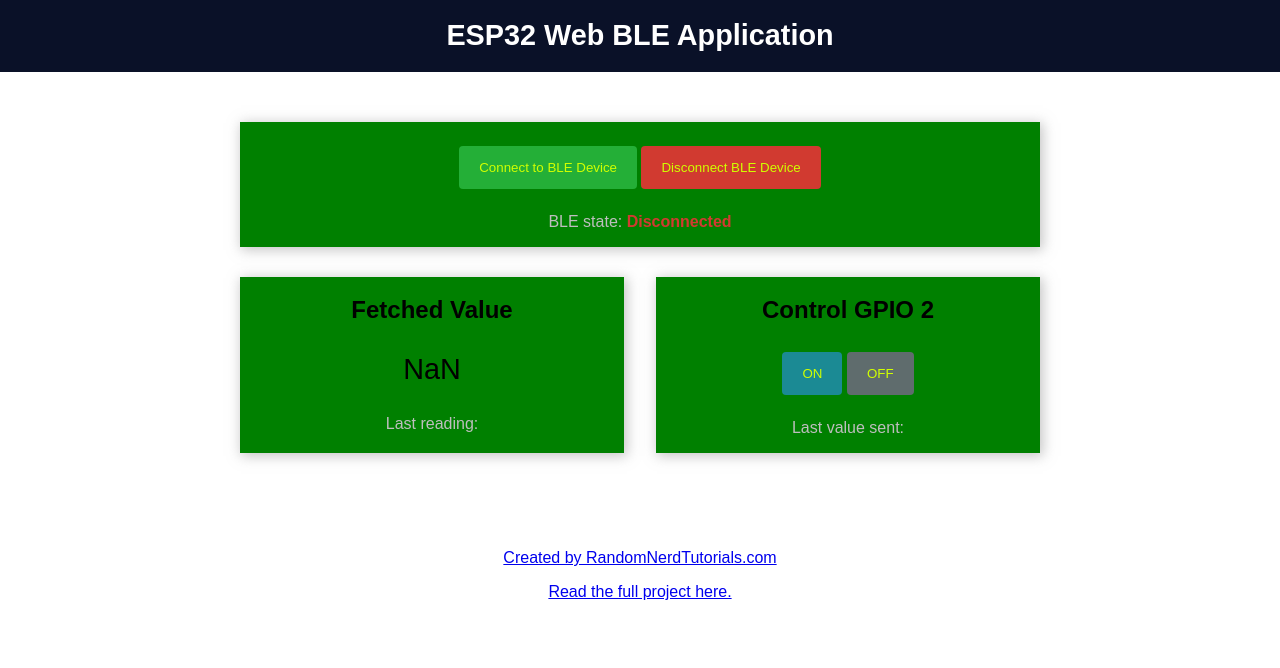
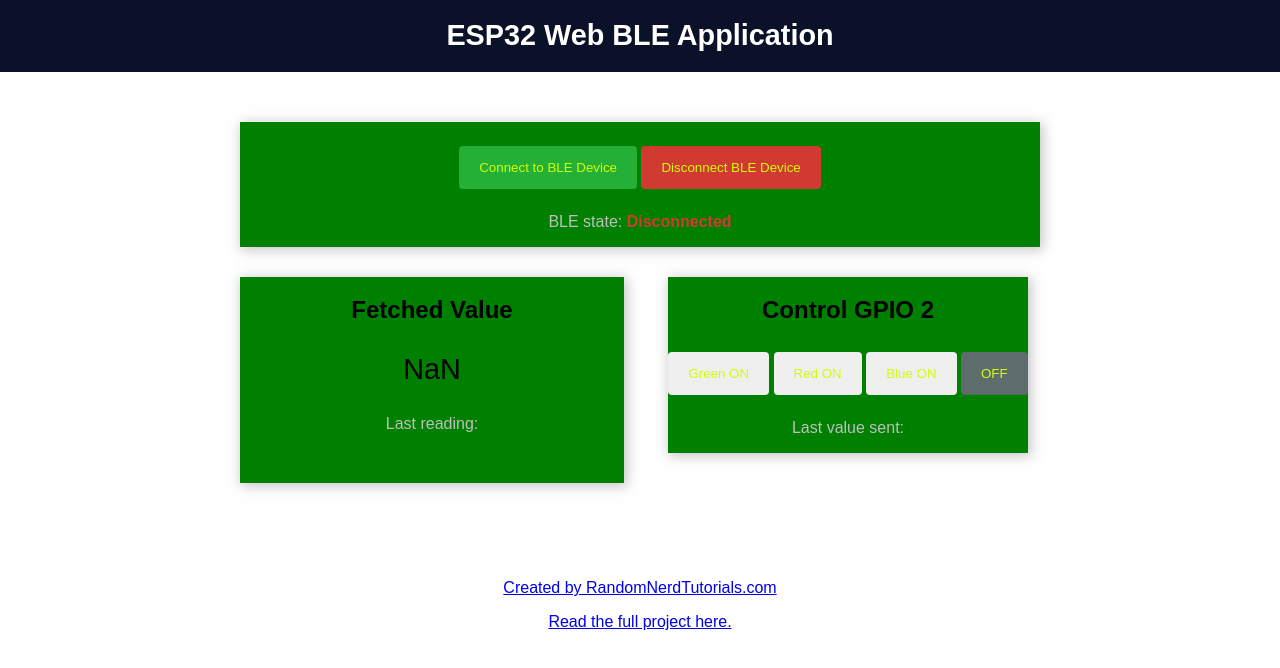
Before and after one commit to TiemenProost/esp32tiemen, a plain HTML site: page index.html in a window 1280 px wide. Drawn offline with Linux system fonts and the light colour scheme.

Commit message:
Add files via upload

```diff
--- a/index.html
+++ b/index.html
@@ -27,13 +27,17 @@
                 <p class="reading"><span id="valueContainer">NaN</span></p>
                 <p class="gray-label">Last reading: <span id="timestamp"></span></p>
             </div>
+            <div class="card-grid">
+                <div class="card">
+                    <h2>Control GPIO 2</h2>
+                    <button id="ongreen" class="ongreen">Green ON</button>
+                    <button id="onred" class="onred">Red ON</button>
+                    <button id="onblue" class="onBlue">Blue ON</button>
+                    <button id="offButton" class="offButton">OFF</button>
+                    <p class="gray-label">Last value sent: <span id="valueSent"></span></p>
+                </div>
+            </div>
 
-            <div class="card">
-                <h2>Control GPIO 2</h2>
-                <button id="onButton" class="onButton">ON</button>
-                <button id="offButton" class="offButton">OFF</button>
-                <p class="gray-label">Last value sent: <span id="valueSent"></span></p>
-            </div>
         </div>
     </div>
     <div class="footer">
```
